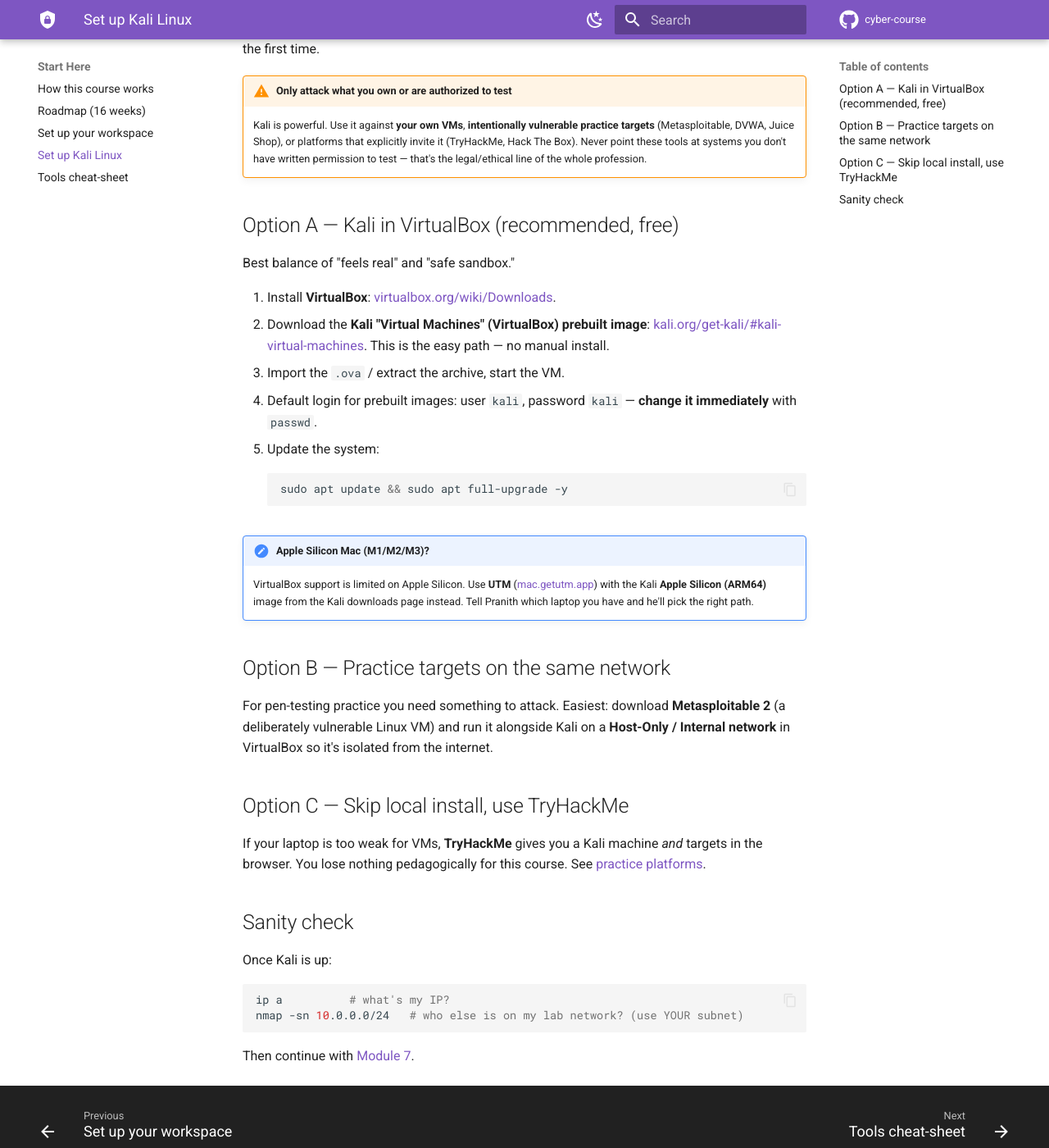
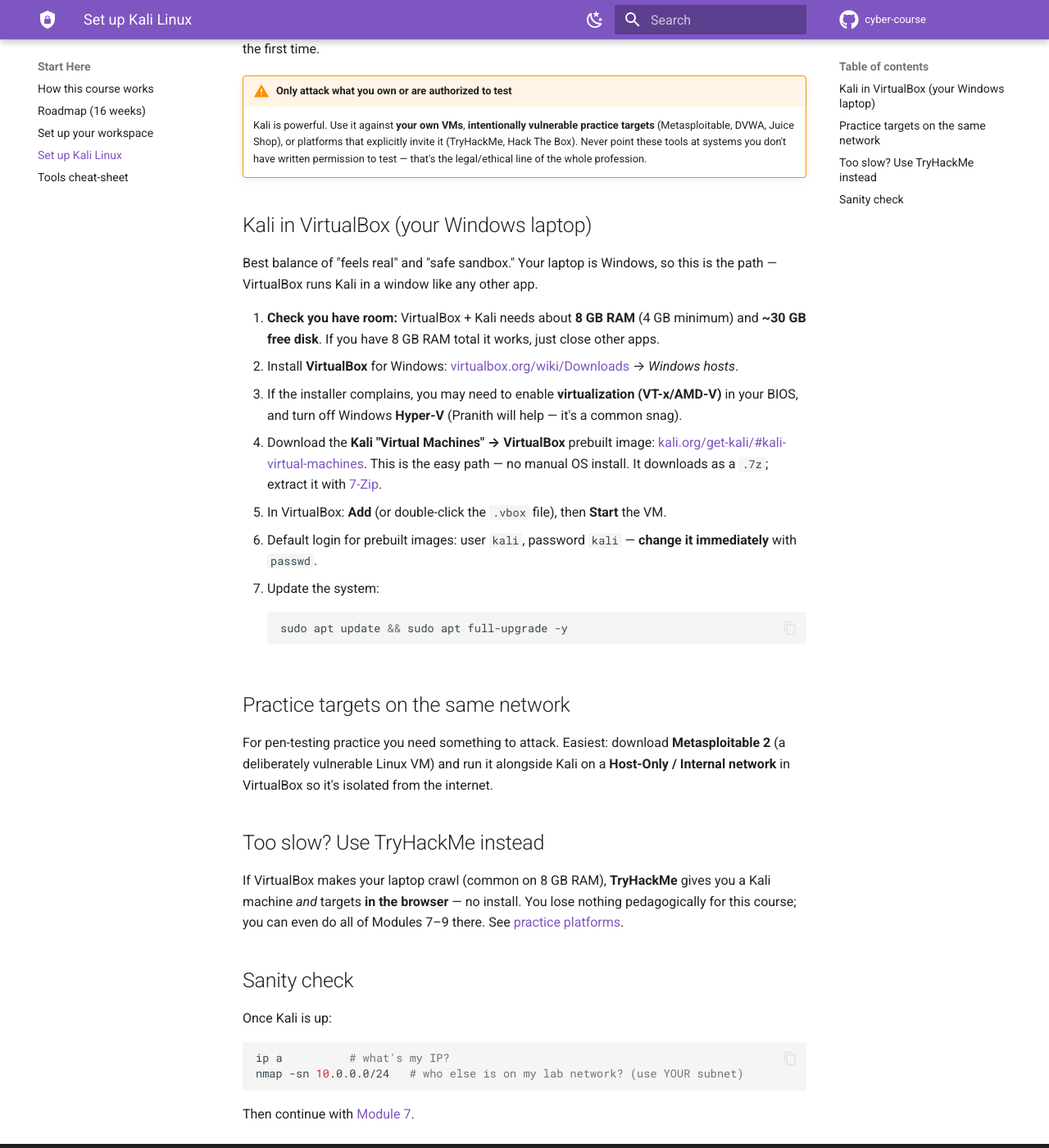
Before and after one commit to CKatraga/CyberSec-101, an MkDocs documentation site: the page built from docs/setup/kali.md, in a window 1280 px wide and 1400 px high, scrolled down 232 px. Shown: the whole window at 82% size. Built offline with MkDocs 1.6.1 and Material for MkDocs 9.7.7, drawn with Linux system fonts in a browser that asks for light colours; comment, search, counter and statistics services are not loaded.

Commit message:
Tailor Kali setup to Windows/VirtualBox

````diff
--- a/docs/setup/kali.md
+++ b/docs/setup/kali.md
@@ -5,29 +5,28 @@ Around **Week 11** you graduate from the browser workspace to a real attacker op
 !!! warning "Only attack what you own or are authorized to test"
     Kali is powerful. Use it against **your own VMs**, **intentionally vulnerable practice targets** (Metasploitable, DVWA, Juice Shop), or platforms that explicitly invite it (TryHackMe, Hack The Box). Never point these tools at systems you don't have written permission to test — that's the legal/ethical line of the whole profession.
 
-## Option A — Kali in VirtualBox (recommended, free)
+## Kali in VirtualBox (your Windows laptop)
 
-Best balance of "feels real" and "safe sandbox."
+Best balance of "feels real" and "safe sandbox." Your laptop is Windows, so this is the path — VirtualBox runs Kali in a window like any other app.
 
-1. Install **VirtualBox**: [virtualbox.org/wiki/Downloads](https://www.virtualbox.org/wiki/Downloads).
-2. Download the **Kali "Virtual Machines" (VirtualBox) prebuilt image**: [kali.org/get-kali/#kali-virtual-machines](https://www.kali.org/get-kali/#kali-virtual-machines). This is the easy path — no manual install.
-3. Import the `.ova` / extract the archive, start the VM.
-4. Default login for prebuilt images: user `kali`, password `kali` — **change it immediately** with `passwd`.
-5. Update the system:
+1. **Check you have room:** VirtualBox + Kali needs about **8 GB RAM** (4 GB minimum) and **~30 GB free disk**. If you have 8 GB RAM total it works, just close other apps.
+2. Install **VirtualBox** for Windows: [virtualbox.org/wiki/Downloads](https://www.virtualbox.org/wiki/Downloads) → *Windows hosts*.
+   - If the installer complains, you may need to enable **virtualization (VT-x/AMD-V)** in your BIOS, and turn off Windows **Hyper-V** (Pranith will help — it's a common snag).
+3. Download the **Kali "Virtual Machines" → VirtualBox** prebuilt image: [kali.org/get-kali/#kali-virtual-machines](https://www.kali.org/get-kali/#kali-virtual-machines). This is the easy path — no manual OS install. It downloads as a `.7z`; extract it with [7-Zip](https://www.7-zip.org/).
+4. In VirtualBox: **Add** (or double-click the `.vbox` file), then **Start** the VM.
+5. Default login for prebuilt images: user `kali`, password `kali` — **change it immediately** with `passwd`.
+6. Update the system:
    ```bash
    sudo apt update && sudo apt full-upgrade -y
    ```
 
-!!! note "Apple Silicon Mac (M1/M2/M3)?"
-    VirtualBox support is limited on Apple Silicon. Use **UTM** ([mac.getutm.app](https://mac.getutm.app)) with the Kali **Apple Silicon (ARM64)** image from the Kali downloads page instead. Tell Pranith which laptop you have and he'll pick the right path.
-
-## Option B — Practice targets on the same network
+## Practice targets on the same network
 
 For pen-testing practice you need something to attack. Easiest: download **Metasploitable 2** (a deliberately vulnerable Linux VM) and run it alongside Kali on a **Host-Only / Internal network** in VirtualBox so it's isolated from the internet.
 
-## Option C — Skip local install, use TryHackMe
+## Too slow? Use TryHackMe instead
 
-If your laptop is too weak for VMs, **TryHackMe** gives you a Kali machine *and* targets in the browser. You lose nothing pedagogically for this course. See [practice platforms](../ctf/platforms.md).
+If VirtualBox makes your laptop crawl (common on 8 GB RAM), **TryHackMe** gives you a Kali machine *and* targets **in the browser** — no install. You lose nothing pedagogically for this course; you can even do all of Modules 7–9 there. See [practice platforms](../ctf/platforms.md).
 
 ## Sanity check
 
````
Also changed, not shown: docs/mentor/guide.md (+1 -1 lines).
